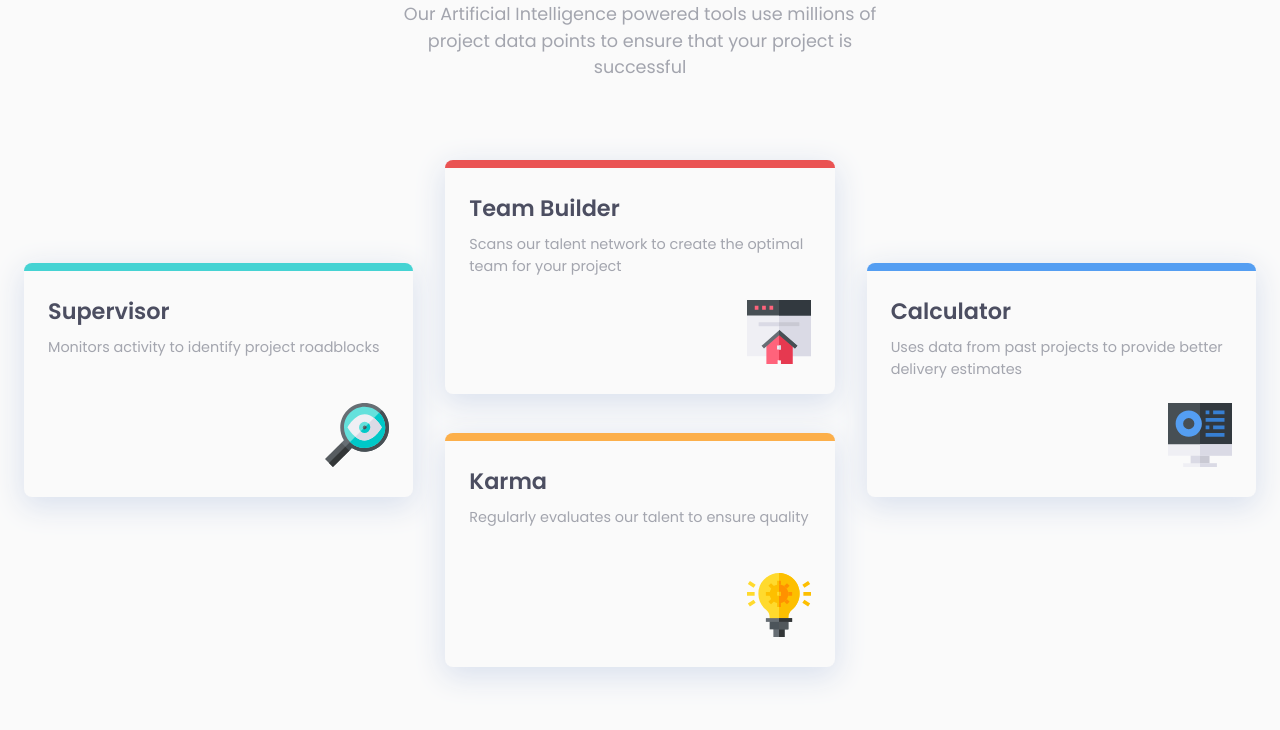
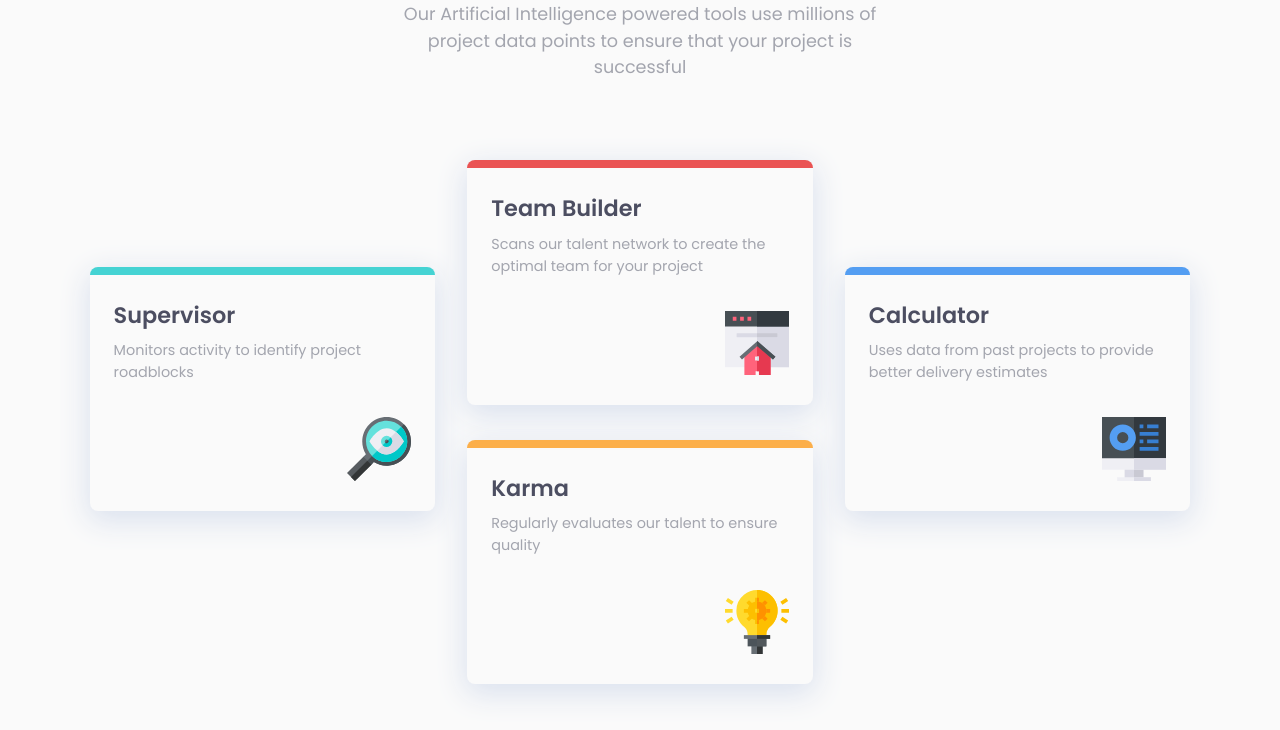
Before and after one commit to nadielotiene/four-card-feature-section, a plain HTML site: page index.html in a window 1280 px wide. Shown: the part 186-916 px from the top of the page. Drawn offline with Linux system fonts and the light colour scheme.

Commit message:
minor card sizing fix

```diff
--- a/style.css
+++ b/style.css
@@ -98,8 +98,8 @@ body {
     .cards {
         width: 100%;
         height: 100%;
-        max-height: 16.25em;
-        max-width: 28em;
+        max-height: 17em;
+        max-width: 24em;
         padding: 1.5rem 1.5rem;
     }
 
```
